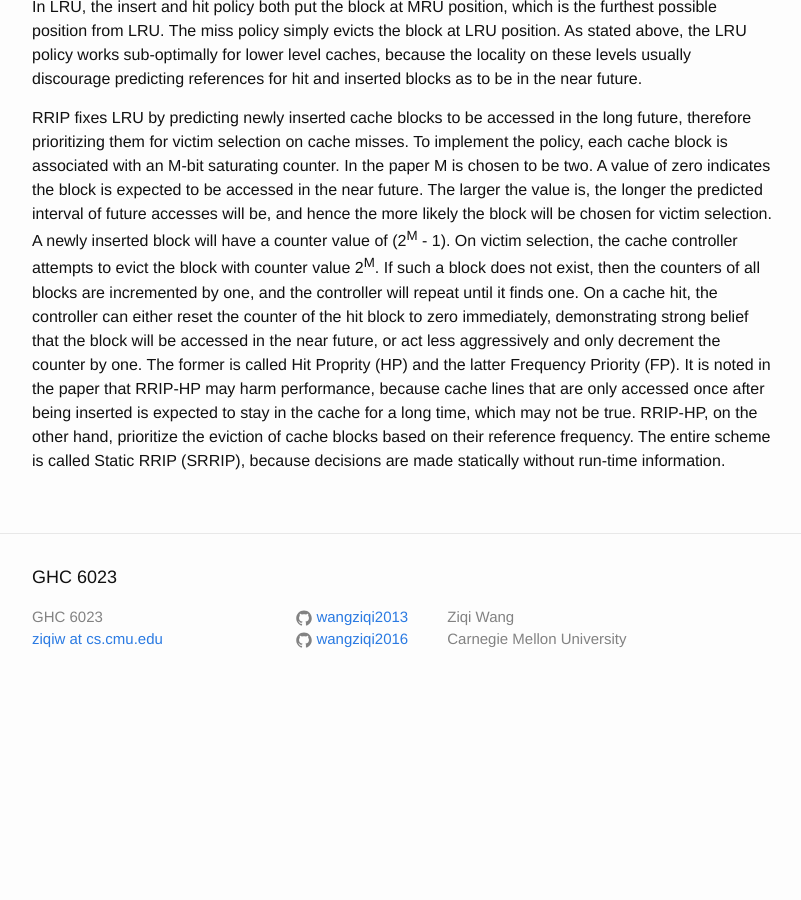
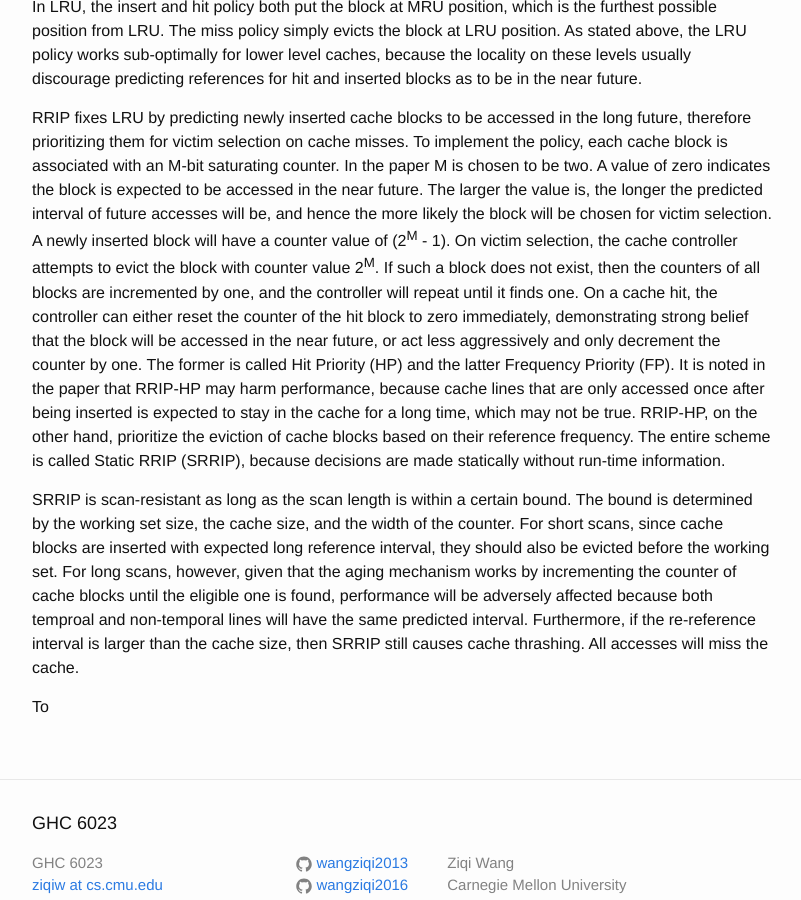
Before and after one commit to wangziqi2013/wangziqi2013.github.io, a Jekyll site: the page built from _posts/2018-06-19-RRIP.markdown, in a window 1280 px wide and 900 px high, scrolled down 968 px. Shown: the whole window, without its empty margins (238-1039 px from the left). Built offline with Jekyll 4.4.1, drawn with Linux system fonts in a browser that asks for light colours; before the commit the page ends 1679 px from its top, so only the background shows below that.

Commit message:
Finish problem with SRRIP

```diff
--- a/_posts/2018-06-19-RRIP.markdown
+++ b/_posts/2018-06-19-RRIP.markdown
@@ -48,8 +48,18 @@ the more likely the block will be chosen for victim selection. A newly inserted
 If such a block does not exist, then the counters of all blocks are incremented by one, and the controller will repeat
 until it finds one. On a cache hit, the controller can either reset the counter of the hit block to zero immediately,
 demonstrating strong belief that the block will be accessed in the near future, or act less aggressively and only
-decrement the counter by one. The former is called Hit Proprity (HP) and the latter Frequency Priority (FP). It is noted
+decrement the counter by one. The former is called Hit Priority (HP) and the latter Frequency Priority (FP). It is noted
 in the paper that RRIP-HP may harm performance, because cache lines that are only accessed once after being inserted
 is expected to stay in the cache for a long time, which may not be true. RRIP-HP, on the other hand, prioritize the
 eviction of cache blocks based on their reference frequency. The entire scheme is called Static RRIP (SRRIP), because
 decisions are made statically without run-time information.
+
+SRRIP is scan-resistant as long as the scan length is within a certain bound. The bound is determined by the working set
+size, the cache size, and the width of the counter. For short scans, since cache blocks are inserted with expected
+long reference interval, they should also be evicted before the working set. For long scans, however, given that the
+aging mechanism works by incrementing the counter of cache blocks until the eligible one is found, performance will
+be adversely affected because both temproal and non-temporal lines will have the same predicted interval. Furthermore,
+if the re-reference interval is larger than the cache size, then SRRIP still causes cache thrashing. All accesses will
+miss the cache.
+
+To
```
